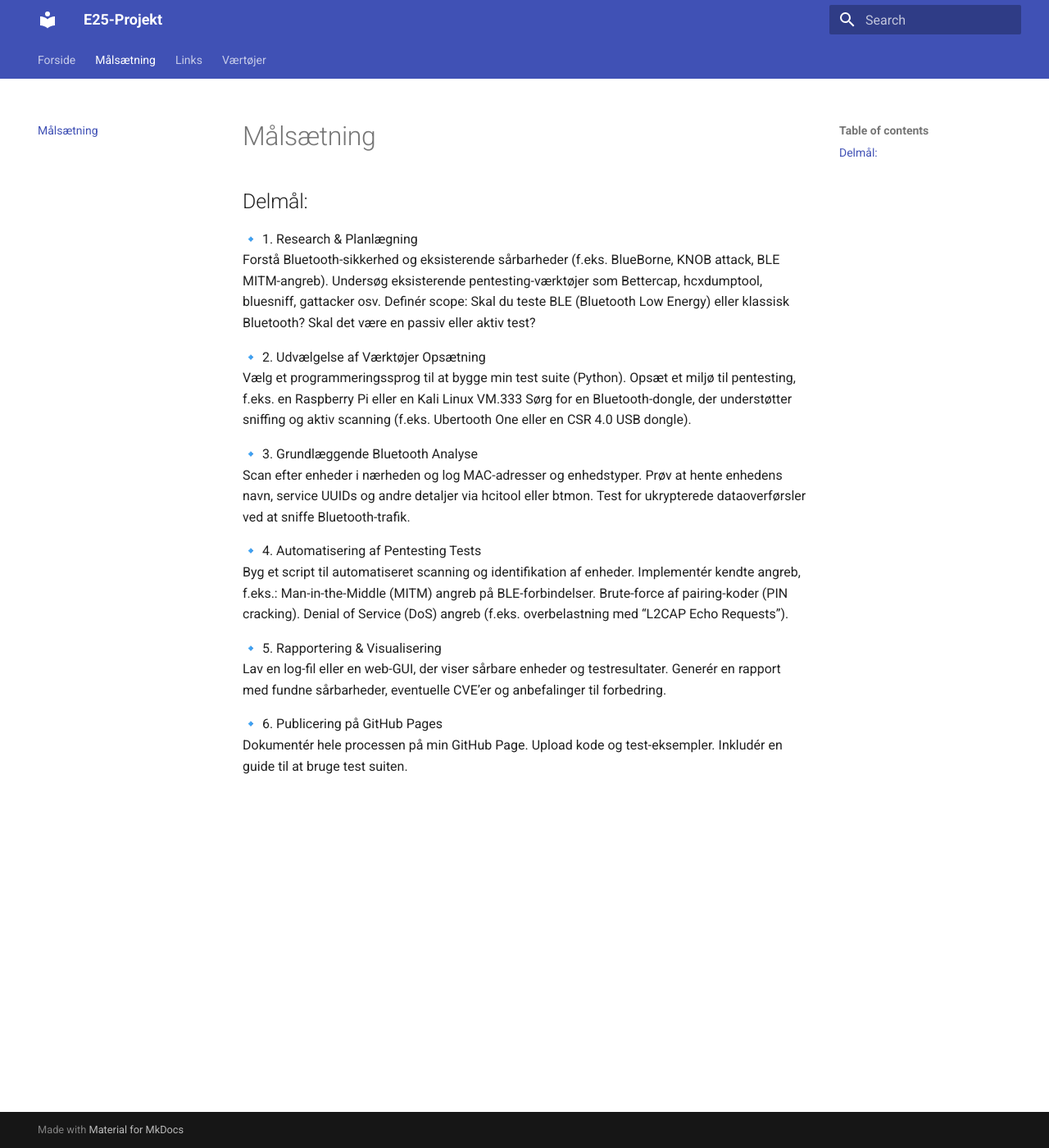
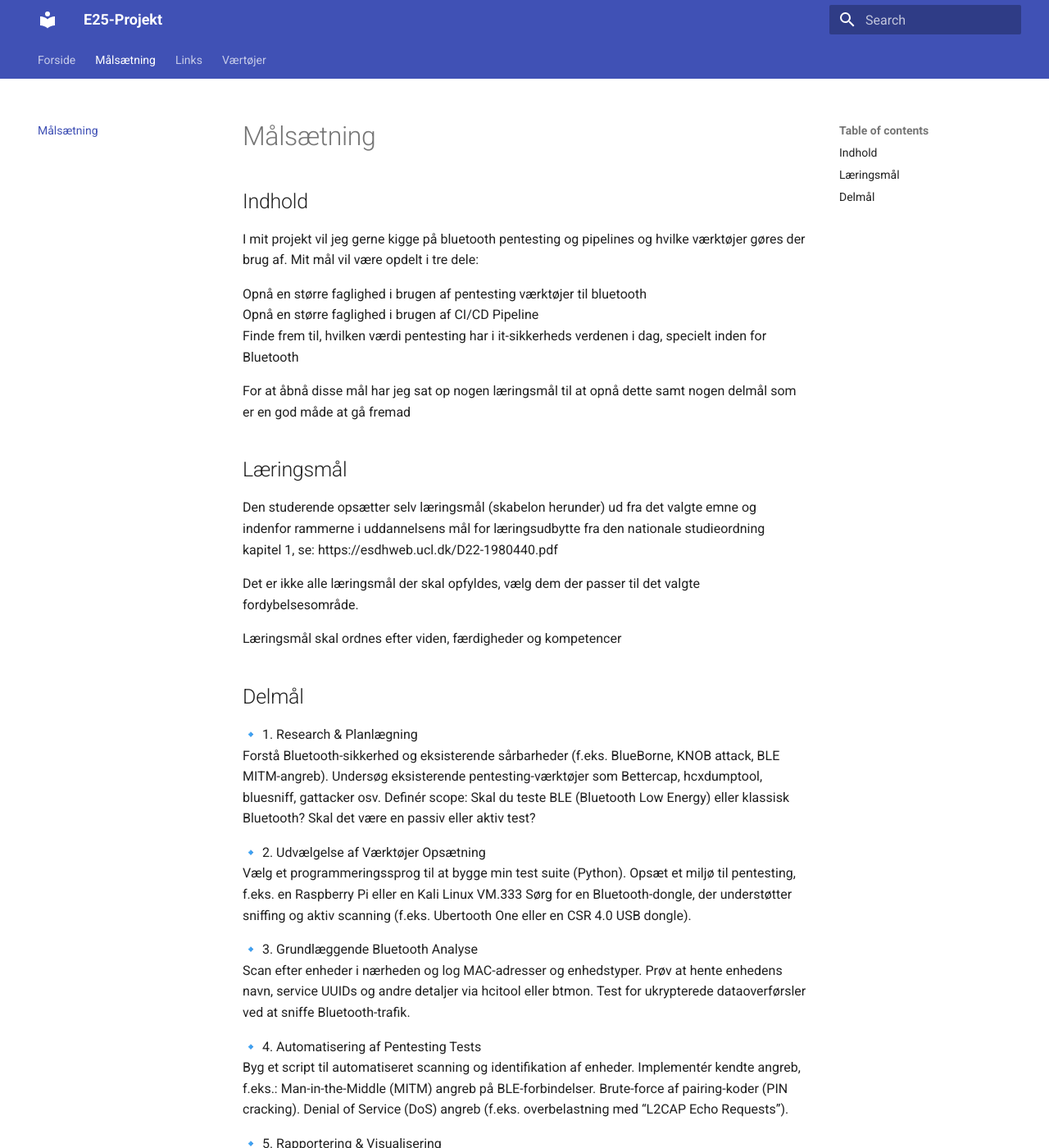
Before and after one commit to Efily/E25-Projekt, an MkDocs documentation site: the page built from docs/maalsaetning.md, in a window 1280 px wide and 1400 px high. Shown: the whole window at 82% size. Built offline with MkDocs 1.6.1 and Material for MkDocs 9.7.7, drawn with Linux system fonts in a browser that asks for light colours.

Commit message:
Update maalsaetning.md

```diff
--- a/docs/maalsaetning.md
+++ b/docs/maalsaetning.md
@@ -1,4 +1,22 @@
-##Delmål:
+##Indhold
+I mit projekt vil jeg gerne kigge på bluetooth pentesting og pipelines og hvilke værktøjer gøres der brug af. Mit mål vil være opdelt i tre dele:
+
+Opnå en større faglighed i brugen af pentesting værktøjer til bluetooth
+Opnå en større faglighed i brugen af CI/CD Pipeline
+Finde frem til, hvilken værdi pentesting har i it-sikkerheds verdenen i dag, specielt inden for Bluetooth
+
+For at åbnå disse mål har jeg sat op nogen læringsmål til at opnå dette samt nogen delmål som er en god måde at gå fremad
+
+##Læringsmål
+
+Den studerende opsætter selv læringsmål (skabelon herunder) ud fra det valgte emne og indenfor rammerne i uddannelsens mål for læringsudbytte fra den nationale studieordning kapitel 1, se: https://esdhweb.ucl.dk/D22-1980440.pdf
+
+Det er ikke alle læringsmål der skal opfyldes, vælg dem der passer til det valgte fordybelsesområde.
+
+Læringsmål skal ordnes efter viden, færdigheder og kompetencer
+
+##Delmål
+
 🔹 1. Research & Planlægning
 Forstå Bluetooth-sikkerhed og eksisterende sårbarheder (f.eks. BlueBorne, KNOB attack, BLE MITM-angreb). Undersøg eksisterende pentesting-værktøjer som Bettercap, hcxdumptool, bluesniff, gattacker osv. Definér scope: Skal du teste BLE (Bluetooth Low Energy) eller klassisk Bluetooth? Skal det være en passiv eller aktiv test?
 
```
